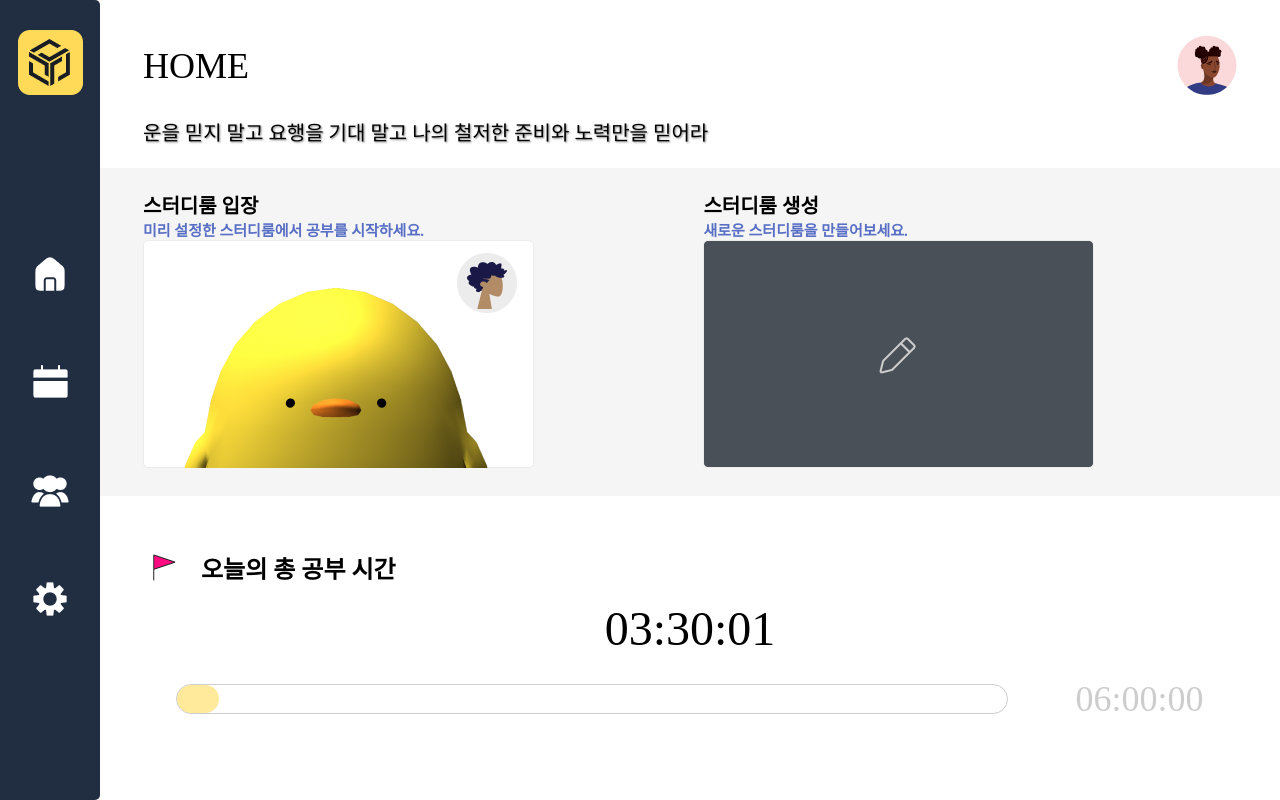
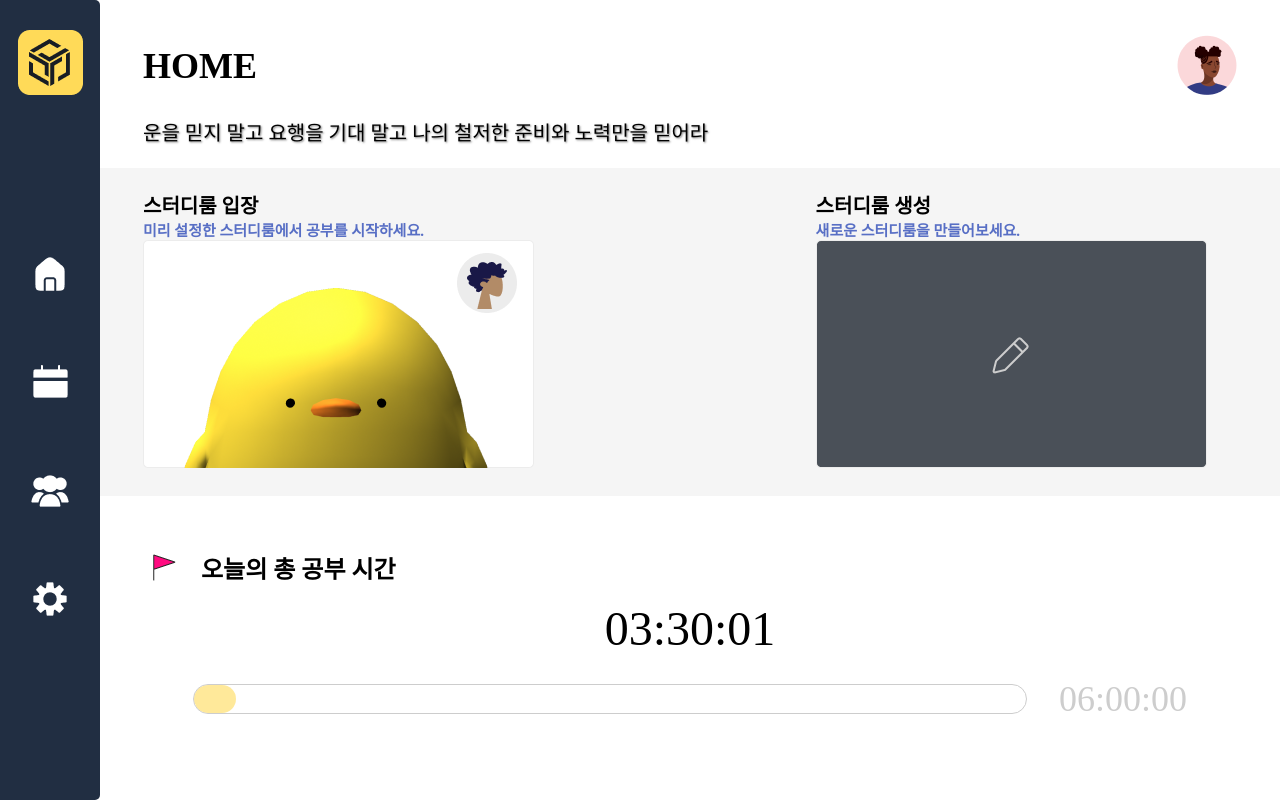
Before and after one commit to StudyBuddyCorps/Front-end, a React (Create React App) app: page /home in a window 1280 px wide. Built offline with nearby package versions, Linux system fonts and the light colour scheme.

Commit message:
fix: 홈 페이지 CSS 수정 (#26) - HOME 타이틀 bold로 수정 - 이미지 버튼 사이의 간격 조정 - progressbar와 목표 시간 사이 간격 조정

```diff
--- a/src/components/home/ProgressBar.tsx
+++ b/src/components/home/ProgressBar.tsx
@@ -20,7 +20,7 @@ const ProgressBar: React.FC<ProgressBarProps> = ({ progress }) => {
 
 const Wrapper = styled.div`
   position: relative;
-  width: 830px;
+  width: 65vw;
   height: 28px;
   background-color: #FFFFFF;
   border: 1px solid #CDCDCD;
--- a/src/pages/Home.tsx
+++ b/src/pages/Home.tsx
@@ -85,7 +85,7 @@ const RSection = styled.div`
 
 const Title = styled.div`
   font-size: 36px;
-  font-weight: 500;
+  font-weight: 600;
   margin: 10px 0;
 `;
 
@@ -104,9 +104,12 @@ const Study = styled.div`
   display: flex;
   height: 41vh;
   background-color: #F5F5F5;
-  padding: 22px 14.5vw 22px 43px;
+  padding: 22px 43px;
   box-sizing: border-box;
-  justify-content: space-between;
+  gap: 15vw;
+  @media (min-width: 1280px) {
+    gap: 22vw;
+  }
 `;
 
 const SDiv = styled.div`
@@ -159,8 +162,9 @@ const TotalStudyTime = styled.div`
 
 const Percent = styled.div`
   display: flex;
-  justify-content: space-around;
   align-items: center;
+  justify-content: center;
+  gap: 2.5vw;
 `;
 
 const GoalStudyTime = styled.div`
```
